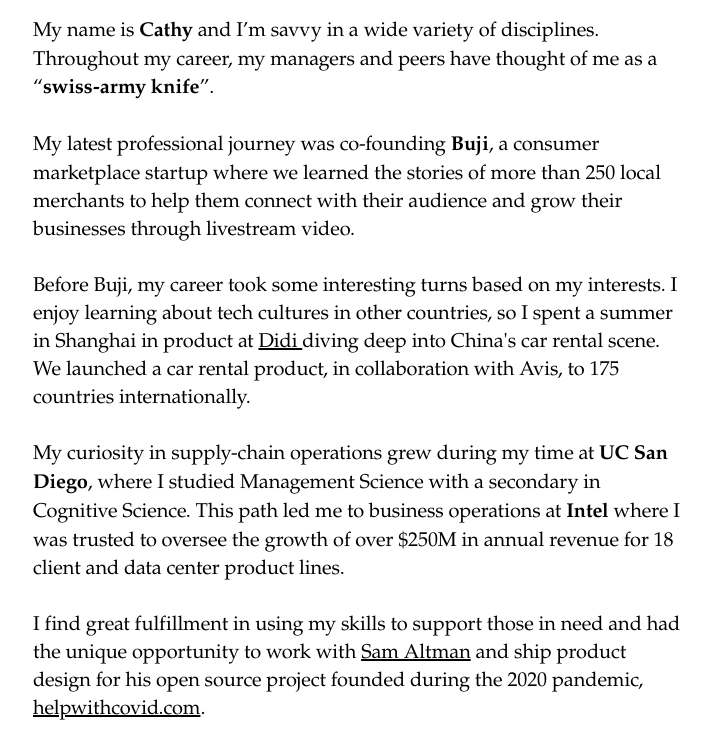
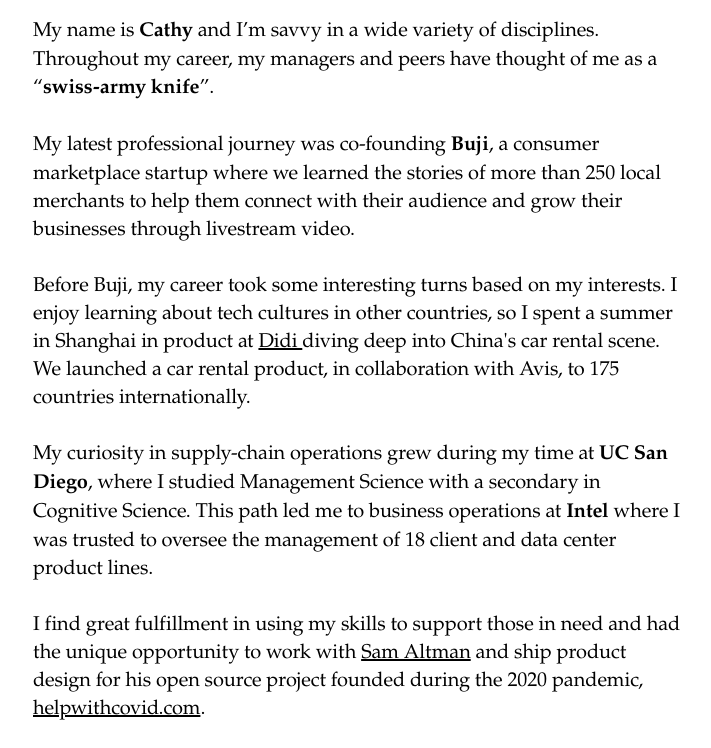
Before and after one commit to cat-liu/cat-liu.github.io, a plain HTML site: page index.html in a window 1280 px wide. Shown: the part 277-1025 px from the top of the page, without its empty margins (282-993 px from the left). Drawn offline with Linux system fonts and the light colour scheme.

Commit message:
Update index.html

```diff
--- a/index.html
+++ b/index.html
@@ -43,7 +43,7 @@
 
         <p class="smallParagraph" >My curiosity in supply-chain operations grew during my time at <b>UC San Diego</b>, where I studied Management Science
             with a secondary in Cognitive Science. This path led me to business operations at <b>Intel</b> where I was trusted to
-            oversee the growth of over $250M in annual revenue for 18 client and data center product lines.</p>
+            oversee the management of 18 client and data center product lines.</p>
 
         <p class="smallParagraph" >I find great fulfillment in using my skills to support those in need and had the unique opportunity to work with
             <a href="https://twitter.com/sama/status/1239990683118768128?lang=en" target="_blank">Sam Altman</a> and ship product design for his open source
```
